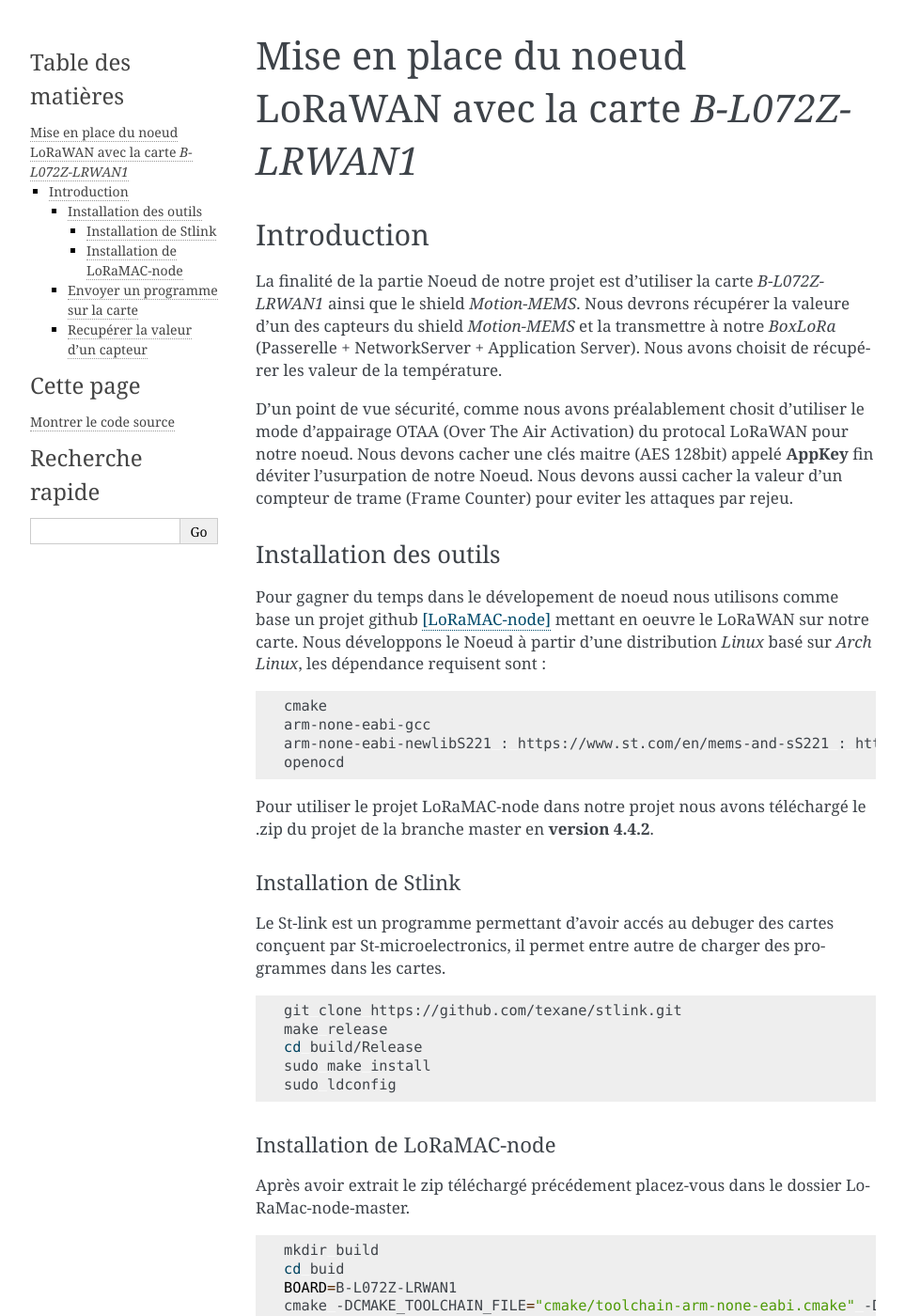
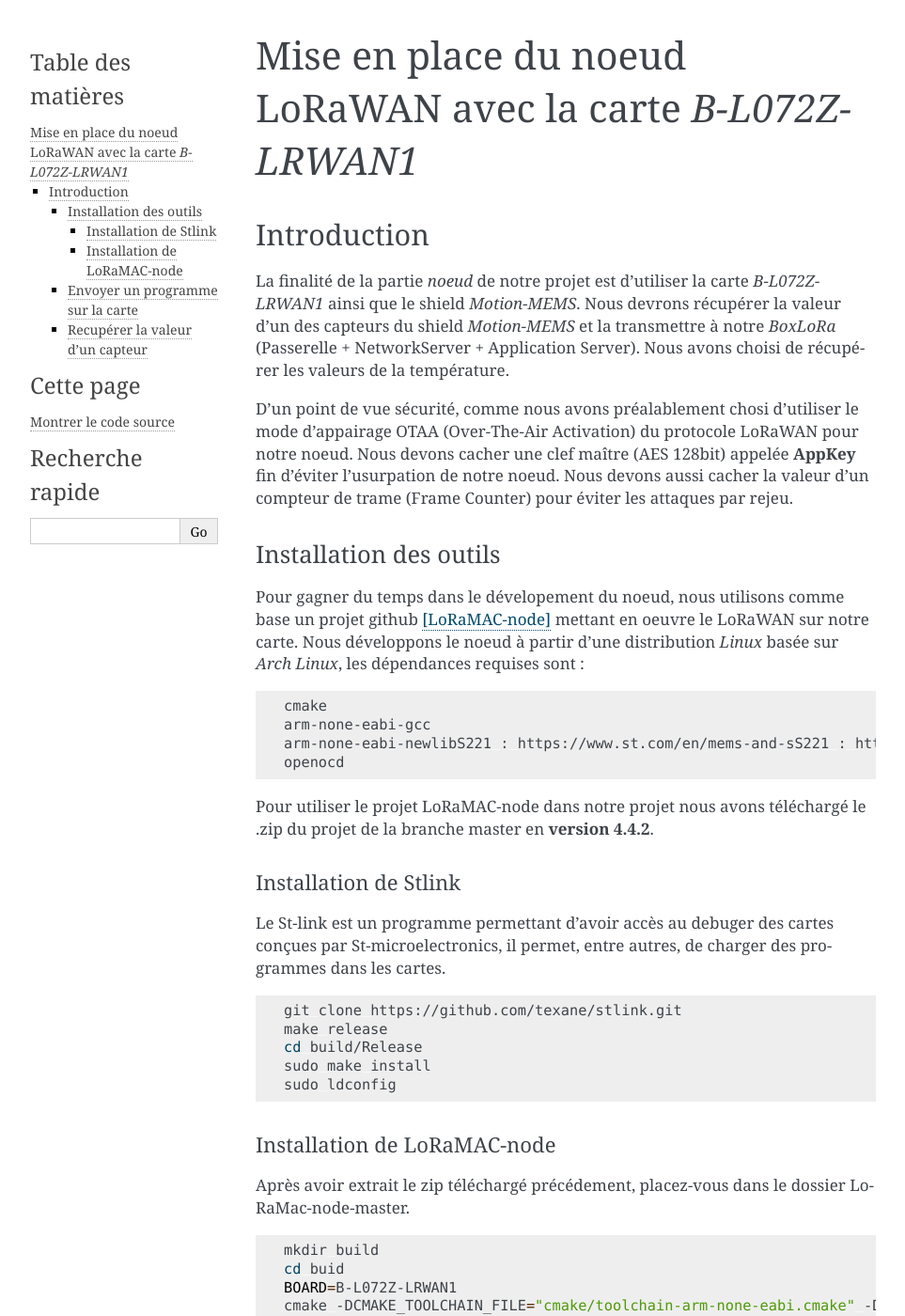
Before and after one commit to ptanguy/LoRaWAN_securise, a Sphinx documentation site: the page built from livrables/documention/source/BackEndDevice_Setup.rst, in a window 1280 px wide and 1400 px high. Shown: the whole window at 94% size, without its empty margins (148-1111 px from the left). Built offline with Sphinx 7.4.7, drawn with Linux system fonts in a browser that asks for light colours; some of the changed text lies outside the part shown.

Commit message:
orthographe

```diff
--- a/livrables/documention/source/BackEndDevice_Setup.rst
+++ b/livrables/documention/source/BackEndDevice_Setup.rst
@@ -4,18 +4,18 @@
 Introduction
 ############
 
-La finalité de la partie Noeud de notre projet est d'utiliser la carte *B-L072Z-LRWAN1* ainsi que le shield *Motion-MEMS*.
-Nous devrons récupérer la valeure d'un des capteurs du shield *Motion-MEMS* et la transmettre à notre *BoxLoRa* (Passerelle + NetworkServer + Application Server).
-Nous avons choisit de récupérer les valeur de la température.
+La finalité de la partie *noeud* de notre projet est d'utiliser la carte *B-L072Z-LRWAN1* ainsi que le shield *Motion-MEMS*.
+Nous devrons récupérer la valeur d'un des capteurs du shield *Motion-MEMS* et la transmettre à notre *BoxLoRa* (Passerelle + NetworkServer + Application Server).
+Nous avons choisi de récupérer les valeurs de la température.
 
-D'un point de vue sécurité, comme nous avons préalablement chosit d'utiliser le mode d'appairage OTAA (Over The Air Activation) du protocal LoRaWAN pour notre noeud.
-Nous devons cacher une clés maitre (AES 128bit) appelé **AppKey** fin déviter l'usurpation de notre Noeud. Nous devons aussi cacher la valeur d'un compteur de trame (Frame Counter) pour eviter les attaques par rejeu.
+D'un point de vue sécurité, comme nous avons préalablement chosi d'utiliser le mode d'appairage OTAA (Over-The-Air Activation) du protocole LoRaWAN pour notre noeud.
+Nous devons cacher une clef maître (AES 128bit) appelée **AppKey** fin d'éviter l'usurpation de notre noeud. Nous devons aussi cacher la valeur d'un compteur de trame (Frame Counter) pour éviter les attaques par rejeu.
 
 Installation des outils
 ***********************
 
-Pour gagner du temps dans le dévelopement de noeud nous utilisons comme base un projet github [LoRaMAC-node]_ mettant en oeuvre le LoRaWAN sur notre carte.
-Nous développons le Noeud à partir d'une distribution *Linux* basé sur *Arch Linux*, les dépendance requisent sont :
+Pour gagner du temps dans le dévelopement du noeud, nous utilisons comme base un projet github [LoRaMAC-node]_ mettant en oeuvre le LoRaWAN sur notre carte.
+Nous développons le noeud à partir d'une distribution *Linux* basée sur *Arch Linux*, les dépendances requises sont :
 
 .. code-block:: bash
 
@@ -29,7 +29,7 @@
 Installation de Stlink
 ----------------------
 
-Le St-link est un programme permettant d'avoir accés au debuger des cartes conçuent par St-microelectronics, il permet entre autre de charger des programmes dans les cartes.
+Le St-link est un programme permettant d'avoir accès au debuger des cartes conçues par St-microelectronics, il permet, entre autres, de charger des programmes dans les cartes.
 
 .. code-block:: bash
 
@@ -42,7 +42,7 @@
 Installation de LoRaMAC-node
 ----------------------------
 
-Après avoir extrait le zip téléchargé précédement placez-vous dans le dossier LoRaMac-node-master.
+Après avoir extrait le zip téléchargé précédement, placez-vous dans le dossier LoRaMac-node-master.
 
 .. code-block:: bash
 
@@ -81,7 +81,7 @@
 ********************************
 
 Le shield de cateur que nous utilisons contient différents capteurs, nous utiliserons que le capteur de température (HTS221). En se rapportant à la documentation du shield [#]_ nous voyons que le capteur est relié au bus I2C.
-Pour communiquer sur un bus I2C nous avons besoins d'un mettre et d'un esclave, le maitre sera notre carte *B-L072Z-LRWAN1* et l'esclave le capteur. Pour trouver l'addresse de notre capteur nous avons consulté la documentation de celui-ci [#]_ il ait apparu que le capteur avait 2 addresses, une pour la lecture **BF** et une pour l'ecriture **BE**.
+Pour communiquer sur un bus I2C nous avons besoin d'un maître et d'un esclave, le maître sera notre carte *B-L072Z-LRWAN1* et l'esclave le capteur. Pour trouver l'addresse de notre capteur, nous avons consulté la documentation de celui-ci [#]_ il est apparu que le capteur avait 2 addresses, une pour la lecture **BF** et une pour l'ecriture **BE**.
 
 ================================= A FINIR =================================
 
--- a/livrables/sphinx-template-master-isc/source/introduction.rst
+++ b/livrables/sphinx-template-master-isc/source/introduction.rst
@@ -5,13 +5,13 @@
 
 Ceci est la documentation de notre projet de sécurisation d'une communication LoRaWAN.
 
-**Contexte :**
+**Contexte : **
 
 L’Internet des objets (IoT, en anglais) est un paradigme dont les premiers déploiements ont quelques années (voire plus, si l’on parle de réseau de capteurs).
 D’un point de vue sécurité, l’IoT a une surface d’attaque très importante, du fait du nombre de technologies, de protocoles, du type de déploiement et du nombre d’acteurs différents.
 Ce projet s’applique aux réseaux d’objets connectés longue porté du type LoRaWAN (Long Range Wide Area Network).
 
-**Mission :**
+**Mission : **
 
 Dans ce contexte, il nous est demandé de mettre en place un réseau LoRaWAN sécurisé.
 Le premier et principal objectif est de créer un réseau LoRaWAN complet, mais simple et fonctionnel, dont les éléments de sécurité côté noeud et passerelle seront correctement mis en oeuvre.
```
Also changed, not shown: other parts of livrables/documention/source/BackEndDevice_Setup.rst (+3 -3 lines).
